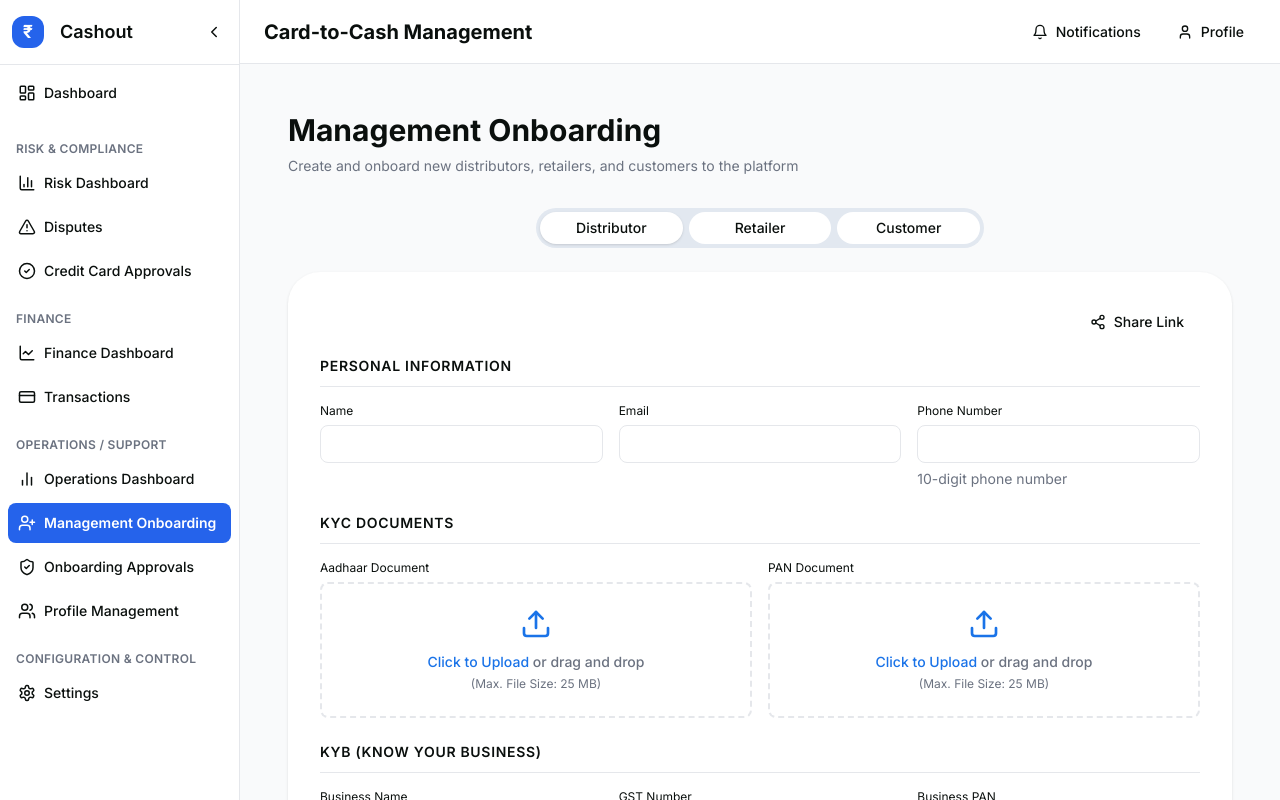
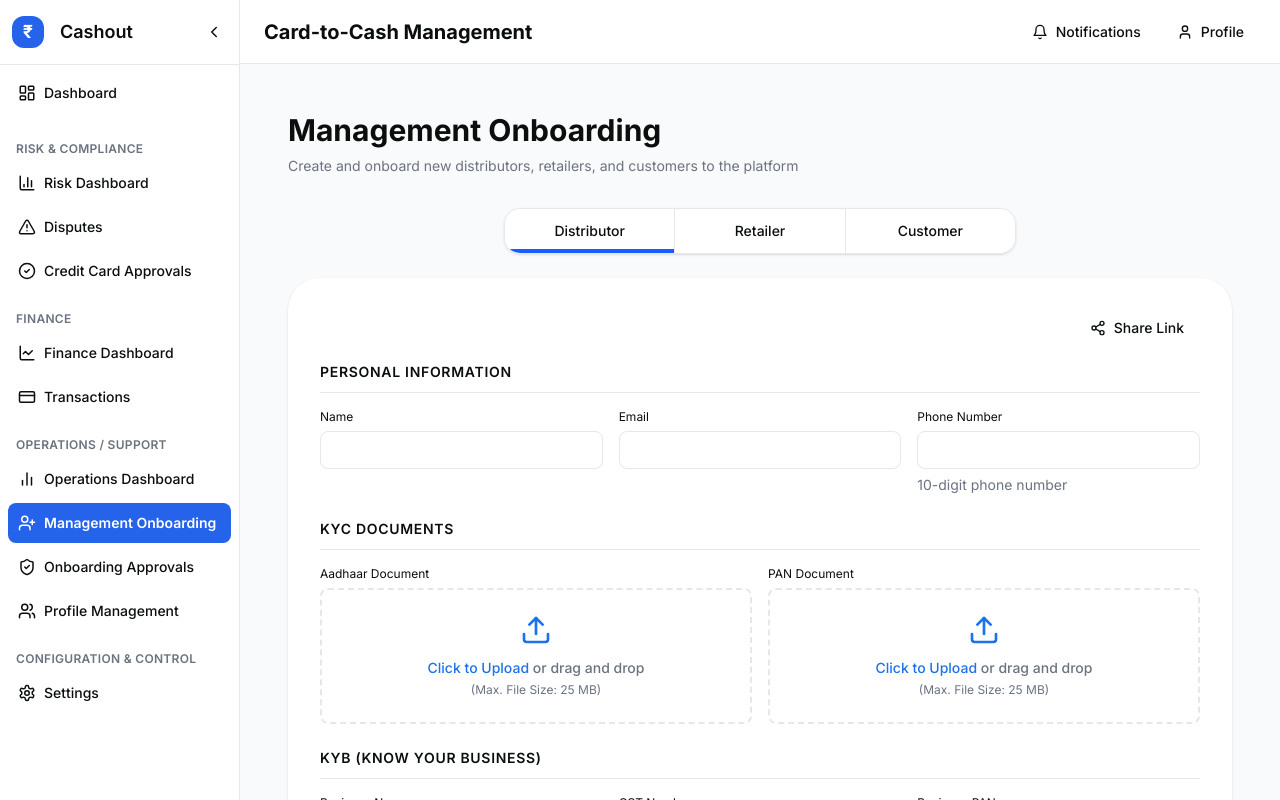
Before and after one commit to roslind-vasantha/ctc-management, a Next.js app: page /management-onboarding in a window 1280 px wide. Built offline with nearby package versions, Linux system fonts and the light colour scheme.

Commit message:
management onboarding tab fix

```diff
--- a/app/management-onboarding/page.tsx
+++ b/app/management-onboarding/page.tsx
@@ -345,40 +345,51 @@ export default function ManagementOnboardingPage() {
         </div>
 
         {/* Tabs */}
-        <div className="mb-6">
-          <div className="flex gap-1.5 bg-[var(--muted)] rounded-full p-1 max-w-md mx-auto">
+
+        <div className="mb-6 flex gap-0 p-0 max-w-lg mx-auto rounded-2xl border border-gray-200 shadow-sm overflow-hidden">
       <button
         onClick={() => setActiveTab('distributor')}
-              className={`flex-1 py-1.5 px-4 text-sm font-medium transition-all rounded-full ${
+        className={`flex-1 py-3 px-4 text-sm font-medium transition-all relative ${
           activeTab === 'distributor'
-                  ? 'bg-white text-[var(--primary)] shadow-sm'
-                  : 'text-[var(--muted-foreground)] hover:text-[var(--text-color)]'
+            ? 'text-blue-600'
+            : 'text-gray-600 hover:text-gray-900'
         }`}
       >
         Distributor
+        {activeTab === 'distributor' && (
+          <div className="absolute bottom-0 left-0 right-0 h-1 bg-blue-600"></div>
+        )}
       </button>
+      <div className="border-l border-gray-200"></div>
       <button
         onClick={() => setActiveTab('retailer')}
-              className={`flex-1 py-1.5 px-4 text-sm font-medium transition-all rounded-full ${
+        className={`flex-1 py-3 px-4 text-sm font-medium transition-all relative ${
           activeTab === 'retailer'
-                  ? 'bg-white text-[var(--primary)] shadow-sm'
-                  : 'text-[var(--muted-foreground)] hover:text-[var(--text-color)]'
+            ? 'text-blue-600'
+            : 'text-gray-600 hover:text-gray-900'
         }`}
       >
         Retailer
+        {activeTab === 'retailer' && (
+          <div className="absolute bottom-0 left-0 right-0 h-1 bg-blue-600"></div>
+        )}
       </button>
+      <div className="border-l border-gray-200"></div>
       <button
         onClick={() => setActiveTab('customer')}
-              className={`flex-1 py-1.5 px-4 text-sm font-medium transition-all rounded-full ${
+        className={`flex-1 py-3 px-4 text-sm font-medium transition-all relative ${
           activeTab === 'customer'
-                  ? 'bg-white text-[var(--primary)] shadow-sm'
-                  : 'text-[var(--muted-foreground)] hover:text-[var(--text-color)]'
+            ? 'text-blue-600'
+            : 'text-gray-600 hover:text-gray-900'
         }`}
       >
         Customer
+        {activeTab === 'customer' && (
+          <div className="absolute bottom-0 left-0 right-0 h-1 bg-blue-600"></div>
+        )}
       </button>
     </div>
-        </div>
+
 
         {/* Forms Container */}
         <div className="bg-white rounded-4xl shadow-sm p-8">
```
Lines whose indentation alone changed are shown as unchanged.
